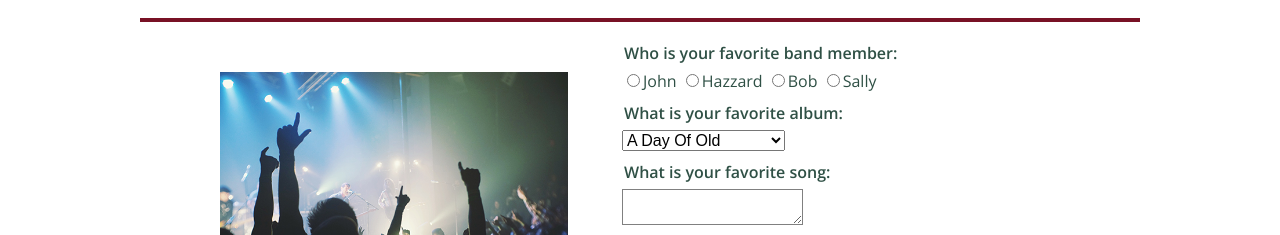
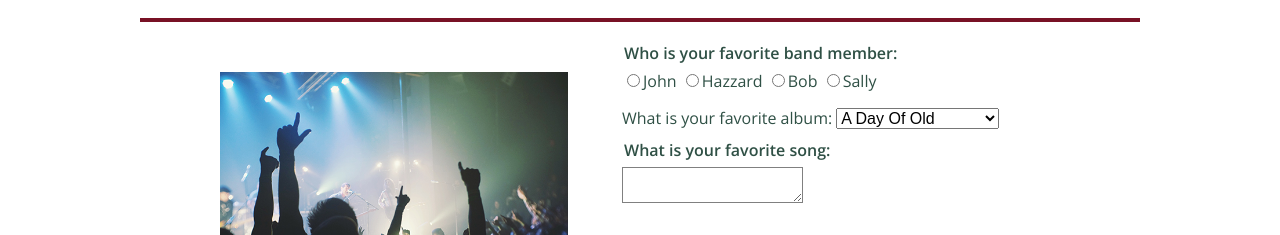
Before and after one commit to craig-weston/Accessible-Frog-Website, a plain HTML site: page survey.html in a window 1280 px wide. Shown: the part 565-800 px from the top of the page. Drawn offline with nearby package versions, Linux system fonts and the light colour scheme.

Commit message:
new change to form

```diff
--- a/survey.html
+++ b/survey.html
@@ -7,10 +7,8 @@
 	<meta name="viewport" content="width=device-width, initial-scale=1, maximum-scale=1, user-scalable=0"/>
 	<link href='https://fonts.googleapis.com/css?family=Open+Sans:400,300,600' rel='stylesheet' type='text/css'>
 	<link href="https://fonts.googleapis.com/css?family=Montserrat" rel="stylesheet">
-
 	<title>Accessible Frog</title>
   </head>
-
   <body>
 	<nav class="main-nav" role="navigation">
 	  <ul class="nav">
@@ -40,8 +38,8 @@
 					<input type="radio" id="sally" name="res" value="Sally"><label for="sally" aria-labelledby="favorite-member">Sally</label>
 			</fieldset>
 			<fieldset class="favorite-album">
-				<legend><label for="favorite-album">What is your favorite album:</label></legend>
-				  <select id="favorite-album" name="select">
+				  <label for="favorite-album">What is your favorite album:</label>
+                  <select id="favorite-album" name="select">
 					<option value="1">A Day Of Old</option>
 					<option value="2">Diamond Fireworks</option>
 					<option value="3">Enjoy Your Desire</option>
```
